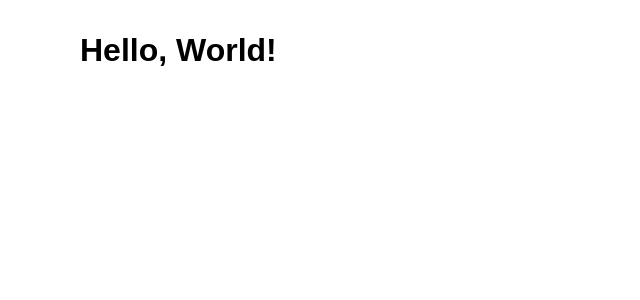
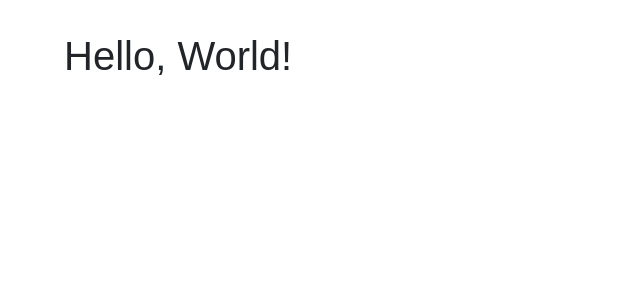
Before and after one commit to esh6597/paper-drip-full, a React app in the folder client/: page / in a window 1280 px wide. Shown: the top 300 px of the page, without its empty margins (0-640 px from the left). Built offline with nearby package versions, Linux system fonts and the light colour scheme.

Commit message:
Client: configure Bootstrap and React Bootstrap

```diff
--- a/client/package.json
+++ b/client/package.json
@@ -15,7 +15,7 @@
     "about:yarn": "echo Yarn: package manager && echo Yarn was chosen over NPM for front end due to its higher dependency download speed.",
     "about:react": "echo React: UI framework && echo React was chosen due to familiarity. However, it requires :babel and :webpack to properly compile. && echo React-DOM: provides DOM-specific methods for top level of app.",
     "about:sass": "echo Dart Sass: a CSS extension language && echo Chosen for Webpack utility and powerful features over plain CSS.",
-    "about:start": "echo Runs the development server off build MEMORY (notice no dist pops up)",
+    "about:start": "echo Runs the development server off build MEMORY (notice no dist pops up) at port 3000.",
     "about:build": "echo Bundles the app into a /dist folder as bundle.js."
   },
   "author": "Erin Han",
@@ -36,7 +36,9 @@
     "webpack-dev-server": "^4.6.0"
   },
   "dependencies": {
+    "bootstrap": "^5.1.3",
     "react": "^17.0.2",
+    "react-bootstrap": "^2.0.3",
     "react-dom": "^17.0.2"
   }
 }
--- a/client/public/index.html
+++ b/client/public/index.html
@@ -4,16 +4,35 @@
   <head>
     <meta charset="UTF-8" />
 
-    <!--Some metadata for HTML search engines and practice-->
+    <!--METADATA-->
+
     <meta name="application-name" content="Paper Drip" />
     <meta name="author" content="Erin Shuang Han" />
     <meta name="description" content="An origami community page dedicated to learning and discovery." />
 
     <!--Note: many search engines do not use these keywords as they've been historically abused to spam. This line is not important at all.-->
     <meta name="keywords" content="origami,tutorial,papercraft,paper folding" />
+    <meta name="viewport" content="width=device-width, initial-scale=1" />
 
-    <!--May add more viewport options later.-->
-    <meta name="viewport" content="width=device-width, initial-scale=1" />
+    <!--LINKS-->
+
+    <link rel="apple-touch-icon" href="%PUBLIC_URL%/logo192.png" />
+    <link rel="manifest" href="%PUBLIC_URL%/manifest.json" />
+
+    <!-- Google Fonts -->
+    <link rel="preconnect" href="https://fonts.googleapis.com" />
+    <link rel="preconnect" href="https://fonts.gstatic.com" crossorigin />
+    <link
+      href="https://fonts.googleapis.com/css2?family=Mukta:wght@200;300;400;700&family=Roboto:wght@300;400;500;700&display=swap"
+      rel="stylesheet" />
+
+    <!-- React-Bootstrap CDN -->
+    <link
+      rel="stylesheet"
+      href="https://cdn.jsdelivr.net/npm/bootstrap@5.1.3/dist/css/bootstrap.min.css"
+      integrity="sha384-1BmE4kWBq78iYhFldvKuhfTAU6auU8tT94WrHftjDbrCEXSU1oBoqyl2QvZ6jIW3"
+      crossorigin="anonymous"
+    />
 
     <!--May add dynamic titles here soon.-->
     <title>Paper Drip</title>
--- a/client/src/App.scss
+++ b/client/src/App.scss
@@ -18,15 +18,18 @@
 - CHECK existing styles before making a new one
 */
 
+//Imports Bootstrap's source Sass files
+@import "~bootstrap/scss/bootstrap";
+
 //SASS VARIABLES
 
 $test-color: #00ffff;
 
-//MAIN THEME
+/* MAIN THEME */
 
 * {
   margin: 1rem;
   font-family: Arial, Helvetica, sans-serif;
 }
 
-//ELEMENT CLASSES
+/* ELEMENT CLASSES */
--- a/client/src/index.js
+++ b/client/src/index.js
@@ -4,6 +4,8 @@
 import React from 'react';
 import ReactDOM from 'react-dom';
 
+import 'bootstrap/dist/css/bootstrap.min.css';
+
 import App from './App';
 
 ReactDOM.render(<App />, document.getElementById("root")); //Renders the React app at the "root" div in index.html.
```
Also changed, not shown: 1 other file (tests, documents, lock files or other folders).
